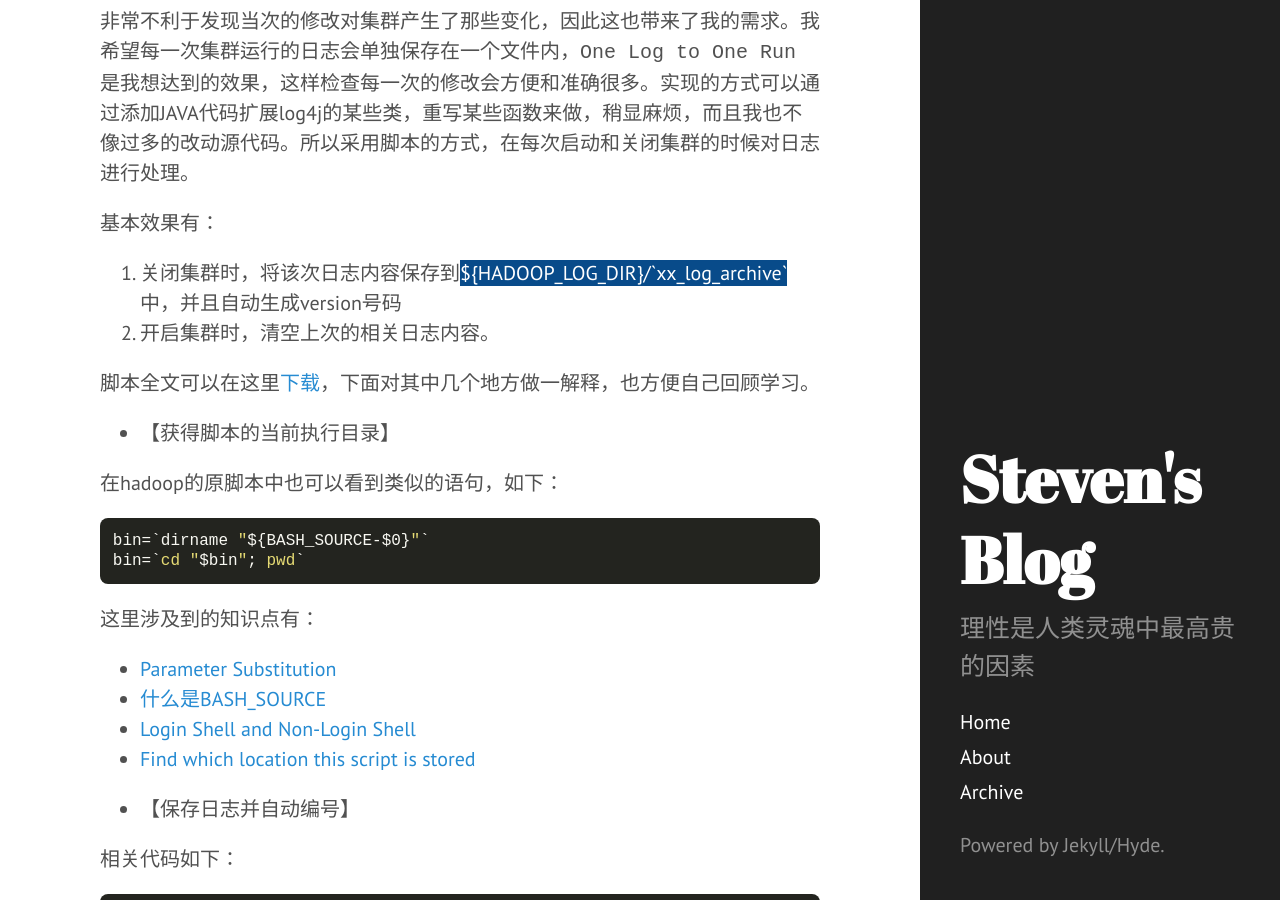
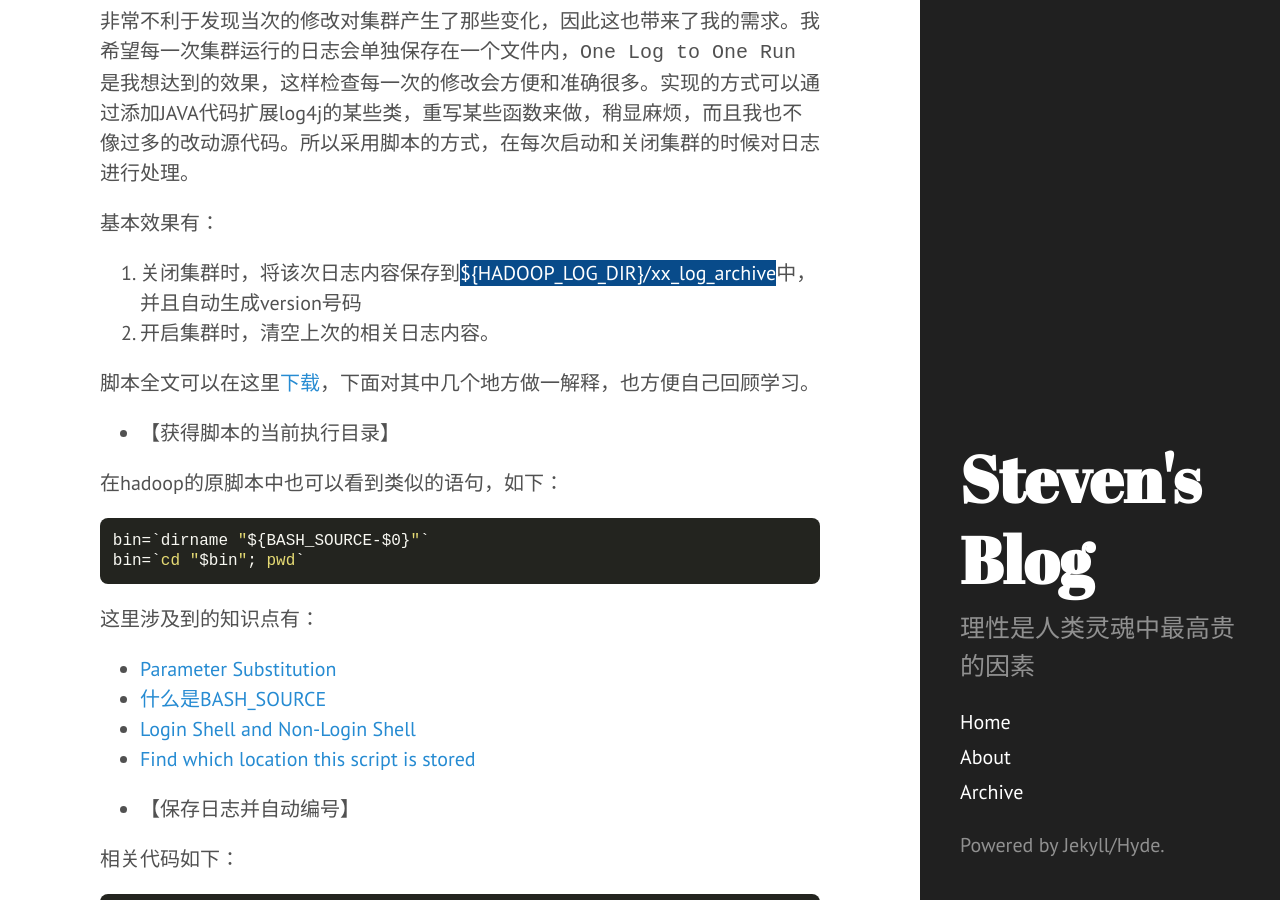
Before and after one commit to legatoo/legatoo.github.io, a Jekyll site: the page built from _posts/2015-01-13-Yarn开发技巧之脚本实现Log-Archive.md, in a window 1280 px wide and 900 px high, scrolled down 1715 px. Built offline with Jekyll 4.4.1, drawn with Linux system fonts in a browser that asks for light colours; Markdown is read by kramdown in place of the engine named in the settings.

Commit message:
new post about yarn log

```diff
--- a/_posts/2015-01-13-Yarn开发技巧之脚本实现Log-Archive.md
+++ b/_posts/2015-01-13-Yarn开发技巧之脚本实现Log-Archive.md
@@ -55,7 +55,7 @@ log4j.logger.org.apache.hadoop.yarn.server.api.impl.pb.client=DEBUG,console
 
 基本效果有：
 
-1. 关闭集群时，将该次日志内容保存到<span style="background-color: #084B8A"><font color="white">${HADOOP_LOG_DIR}/`xx_log_archive`</font></span>中，并且自动生成version号码
+1. 关闭集群时，将该次日志内容保存到<span style="background-color: #084B8A"><font color="white">${HADOOP_LOG_DIR}/xx_log_archive</font></span>中，并且自动生成version号码
 2. 开启集群时，清空上次的相关日志内容。
 
 脚本全文可以在这里<a href="https://gist.github.com/legatoo/bf8bca91ad6886512500">下载</a>，下面对其中几个地方做一解释，也方便自己回顾学习。
```
